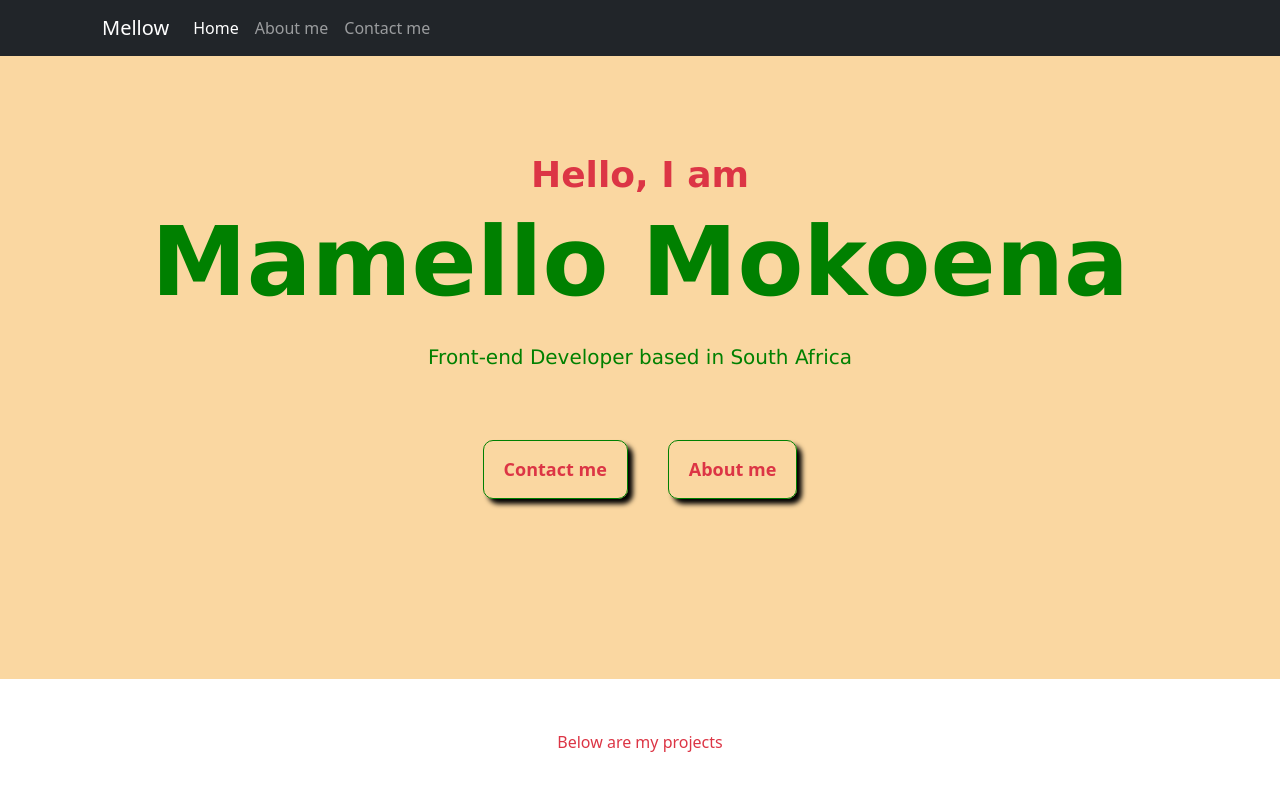
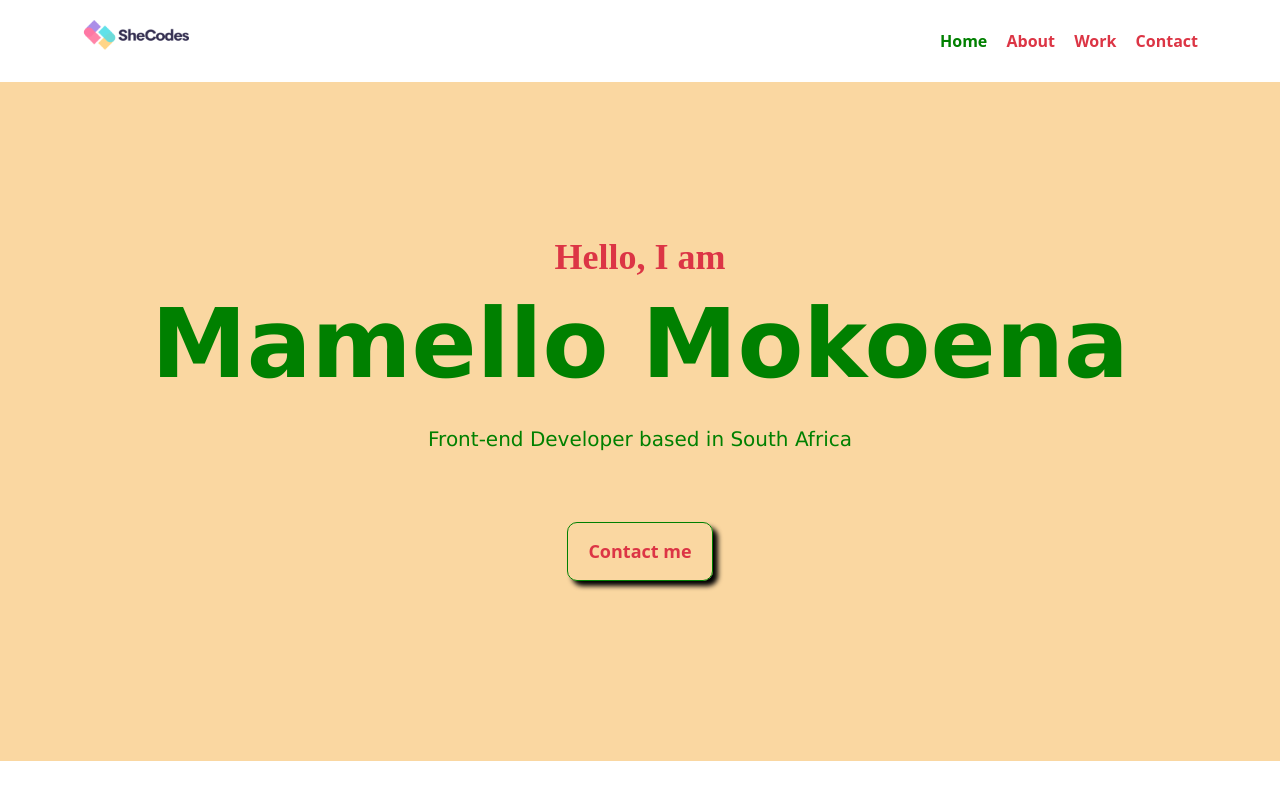
Before and after one commit to MellowMokoen/Portfolio-project, a plain HTML site: page index.html in a window 1280 px wide. Shown: the top 800 px of the page. Drawn offline with nearby package versions, Linux system fonts and the light colour scheme.

Commit message:
Added the top navigation including the logo

```diff
--- a/index.html
+++ b/index.html
@@ -18,38 +18,35 @@
     <link rel="stylesheet" href="styles/portfolio.css" />
   </head>
   <body>
-    <nav class="navbar navbar-expand-lg navbar-dark bg-dark fixed-top">
-      <div class="container-fluid">
-        <a class="navbar-brand" href="#">Mellow</a>
-        <button
-          class="navbar-toggler"
-          type="button"
-          data-bs-toggle="collapse"
-          data-bs-target="#navbarNavAltMarkup"
-          aria-controls="navbarNavAltMarkup"
-          aria-expanded="false"
-          aria-label="Toggle navigation"
-        >
-          <span class="navbar-toggler-icon"></span>
-        </button>
-        <div class="collapse navbar-collapse" id="navbarNavAltMarkup">
-          <div class="navbar-nav">
-            <a class="nav-link active" aria-current="page" href="/index.html"
-              >Home</a
-            >
-            <a class="nav-link" href="/about.html">About me</a>
-            <a class="nav-link" href="/contact.html#contact">Contact me</a>
-          </div>
-        </div>
-      </div>
-    </nav>
+    <div class="container">
+      <nav class="d-flex justify-content-between">
+        <a href="/">
+          <img src="/images/logo.png" class="logo d-none d-md-block" />
+          <img src="/images/logo-small.png" class="logo d-block d-md-none" />
+        </a>
+        <ul>
+          <li class="active">
+            <a href="/">Home</a>
+          </li>
+          <li>
+            <a href="/about.html">About</a>
+          </li>
+          <li>
+            <a href="/work.html">Work</a>
+          </li>
+          <li>
+            <a href="/contact-me.html">Contact</a>
+          </li>
+        </ul>
+      </nav>
+    </div>
+
     <div class="hero">
       <p>Hello, I am</p>
       <h1>Mamello Mokoena</h1>
       <h2 class="mb-5">Front-end Developer based in South Africa</h2>
       <div class="hero-links">
         <a href="/contact.html#contact" class="btn btn-branding">Contact me</a>
-        <a href="/about.html" class="btn btn-branding">About me</a>
       </div>
     </div>
     <p class="text-center m-5">Below are my projects</p>
--- a/styles/portfolio.css
+++ b/styles/portfolio.css
@@ -18,6 +18,36 @@ p {
   --border : 1px solid green;
   --paragraph-font : poppins;
   --box-shadow: 5px 5px 5px black;
+}
+
+.logo {
+  max-height: 30px;
+}
+
+nav {
+  padding: 20px 0;
+}
+
+nav ul {
+padding: 0;
+margin: 0;
+}
+
+nav li {
+  display: inline;
+  list-style: none;
+  line-height: 42px;
+  margin-left: 15px;
+}
+
+nav a {
+  text-decoration: none;
+  color: var(--primary-color);
+  font-weight: bold;
+}
+
+nav a:hover, nav li.active a{
+  color: green;
 }
 
 p {
@@ -43,7 +73,7 @@ h2 {
 }
 
 .hero p {
-  font-family: cursive;
+  font-family: var(--paragraph-font);
   font-size: 36px;
   font-weight: bold;
   margin: 0;
```
Also changed, not shown: images/logo-small.png (added), images/logo.png (added).
